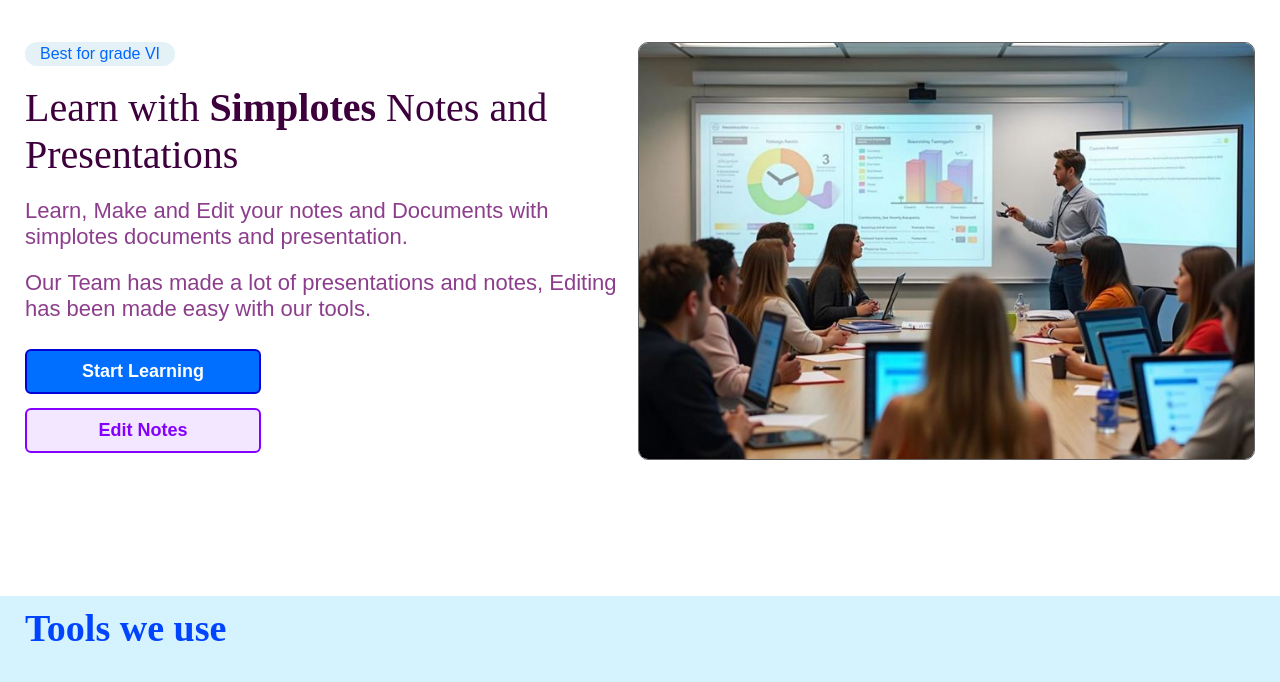
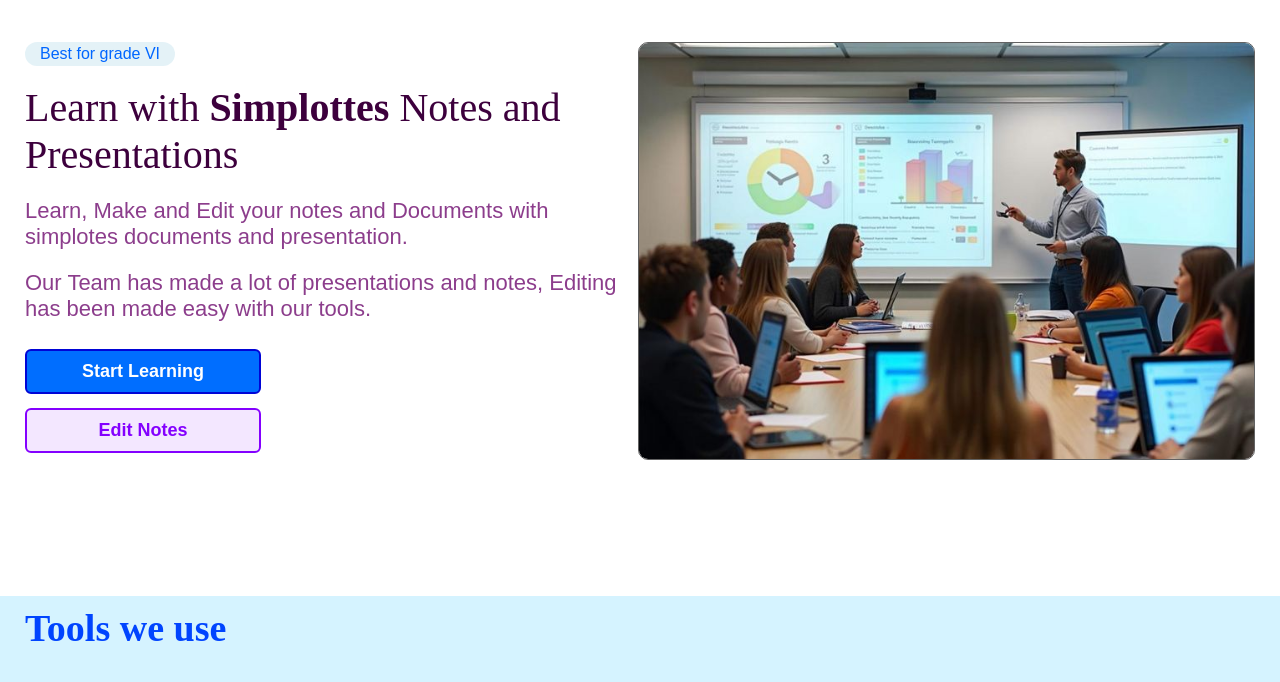
Before and after one commit to RedDev-Ahmed/Simplottes.edu, a plain HTML site: page index.html in a window 1280 px wide. Shown: the part 58-740 px from the top of the page. Drawn offline with Linux system fonts and the light colour scheme; a web font is replaced by a local one.

Commit message:
Correct spelling of 'Simplotes' to 'Simplottes'

```diff
--- a/index.html
+++ b/index.html
@@ -84,7 +84,7 @@
   <article class="article-section1">
     <div>
       <p class="advice-para">Best for grade VI</p><br><br>
-      <h1 class="main-heading">Learn with <span class="heading-simplotes">Simplotes</span> Notes and Presentations</h1>
+      <h1 class="main-heading">Learn with <span class="heading-simplotes">Simplottes</span> Notes and Presentations</h1>
       <p class="main-para">
         Learn, Make and Edit your notes and Documents with simplotes documents and presentation.
       </p>
```
